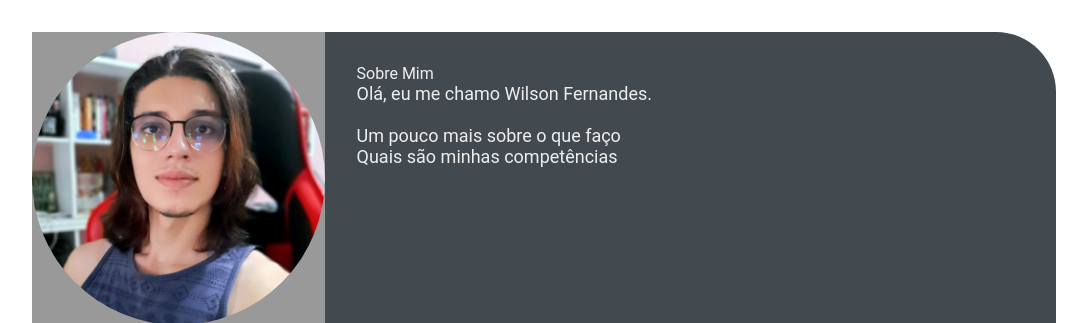
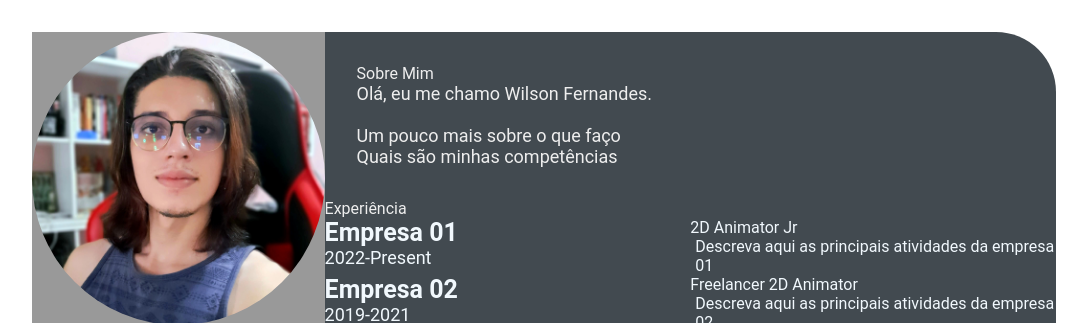
Before and after one commit to WilsonFA/wilsonfa.github.io, a plain HTML site: page index.html in a window 1280 px wide. Shown: the top 323 px of the page, without its empty margins (96-1183 px from the left). Drawn offline with Linux system fonts and the light colour scheme.

Commit message:
feature: criação de layout de experiência (#3)

```diff
--- a/index.html
+++ b/index.html
@@ -11,6 +11,7 @@
 </head>
 <body>
     <main class="resume-contents">
+        <!-- Lado esquerdo do currículo -->
         <section class="left-section">
             <section class="left-section-content">
                 <div class="profile">
@@ -19,7 +20,7 @@
                     <p class="profession">2D Animator / Illustration</p>
                 </div>
                 <div class="contact-info">
-                    <p class="left-tittle">Contato</p>
+                    <p class="left-title">Contato</p>
                     <ul>
                         <li><i class="fa fa-phone"></i>+55 85 98610-2976</li>
                         <li><i class="fa fa-envelope"></i>uilsucontato@gmail.com</li>
@@ -37,6 +38,7 @@
                 </div>
             </section>
             </section>
+            <!-- Lado direito do currículo -->
             <section class="right-section">
                 <div class="right-section-contents">
                     <section class="about-gap">
@@ -48,6 +50,31 @@
                         </p>
                     </section>
                 </div>
+                <section class="experience gap">
+                    <div class="right-title">Experiência</div>
+                    <div class="experience-contents">
+                        <div class="exp-left">
+                            <p class="exp-company-name">Empresa 01</p>
+                            <p class="exp-time-period">2022-Present</p>
+                        </div>
+                        <div class="exp-right">
+                            <p class="exp-position">2D Animator Jr</p>
+                            <p class="exp-desc">
+                                Descreva aqui as principais atividades da empresa 01
+                            </p>
+                        </div>
+                        <div class="exp-left">
+                            <p class="exp-company-name">Empresa 02</p>
+                            <p class="exp-time-period">2019-2021</p>
+                        </div>
+                        <div class="exp-right">
+                            <p class="exp-position">Freelancer 2D Animator</p>
+                            <p class="exp-desc">
+                                Descreva aqui as principais atividades da empresa 02
+                            </p>
+                        </div>
+                    </div>
+                </section>
             </section>
     </main>
 </body>
--- a/style.css
+++ b/style.css
@@ -101,3 +101,38 @@
     font-size: 18px;
     color: #eeeeee;
 }
+
+.experience-contents,
+.education-contents,
+.awards-contents {
+    display: grid;
+    grid-template-columns: repeat(2, 1fr);
+    padding-bottom: 2rem;
+    color: #F1F8FD;
+}
+
+.exp-company-name,
+.education-school-name,
+.awards-company-name {
+    font-size: 25px;
+    font-weight: bold;
+}
+
+.exp-time-period,
+.educationp-time-period,
+.awards-time-period {
+    font-size: 18px;
+}
+
+.exp-position,
+.education-subject,
+.awards-name {
+    font-size: 16px;
+}
+
+.exp-desc,
+.education-desc,
+.awards-desc {
+    font-size: 16px;
+    padding-left: 5px;
+}
```
